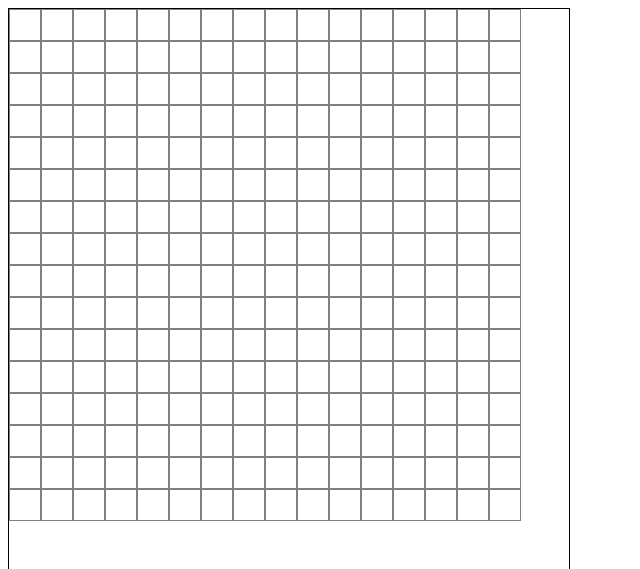
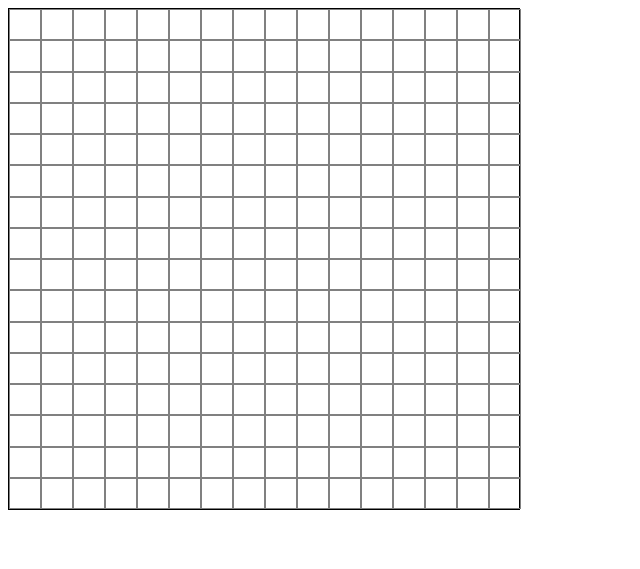
Before and after one commit to chcken05/-Project-Etch-a-Sketch-, a plain HTML site: page index.html in a window 1280 px wide. Shown: the top 569 px of the page, without its empty margins (0-640 px from the left). Drawn offline with Linux system fonts and the light colour scheme.

Commit message:
flex fixed

```diff
--- a/style.css
+++ b/style.css
@@ -1,8 +1,15 @@
 .container {
-  width: 560px;
-  height: 560px;
+  width: 510px;
+  height: 500px;
+
   display: flex;
   border: 1px solid black;
+}
+
+.gridRow {
+  display: flex;
+  flex-direction: column;
+  flex: 1 0 auto;
 }
 
 .cells {
```
